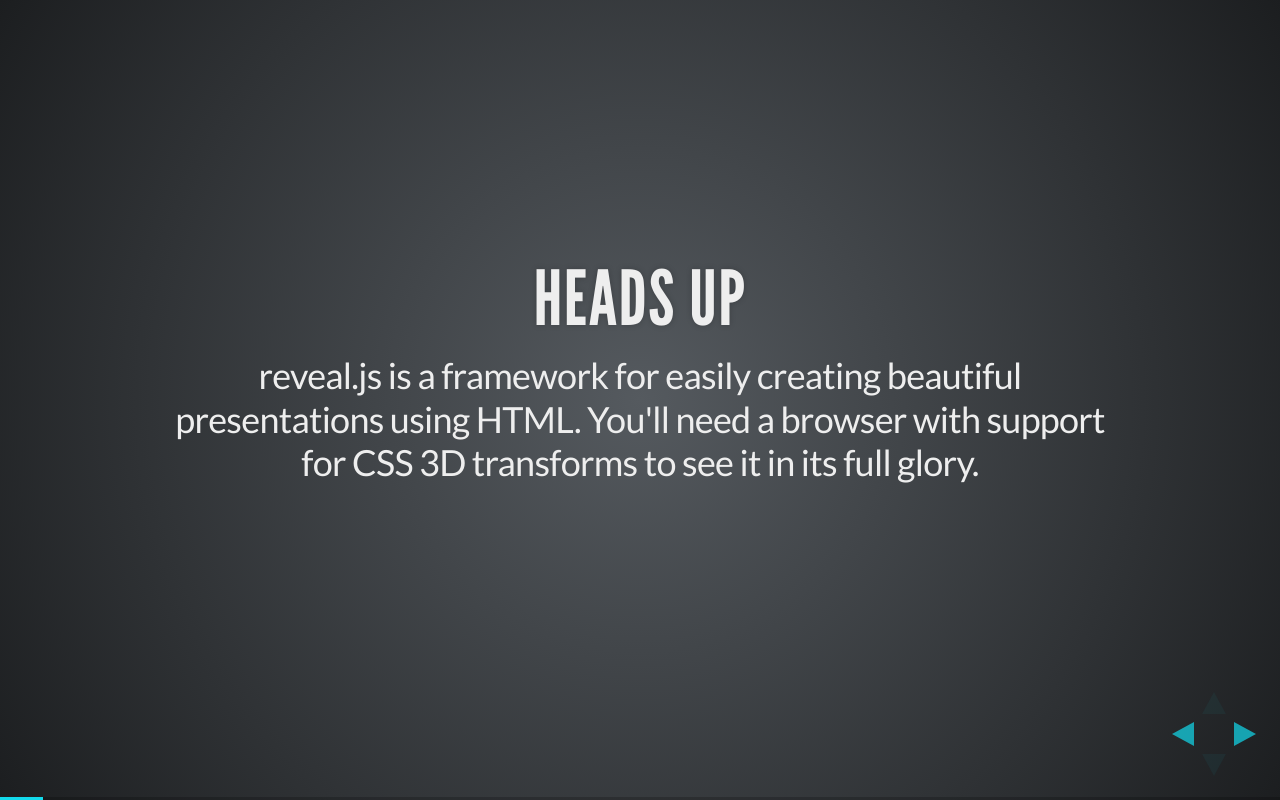
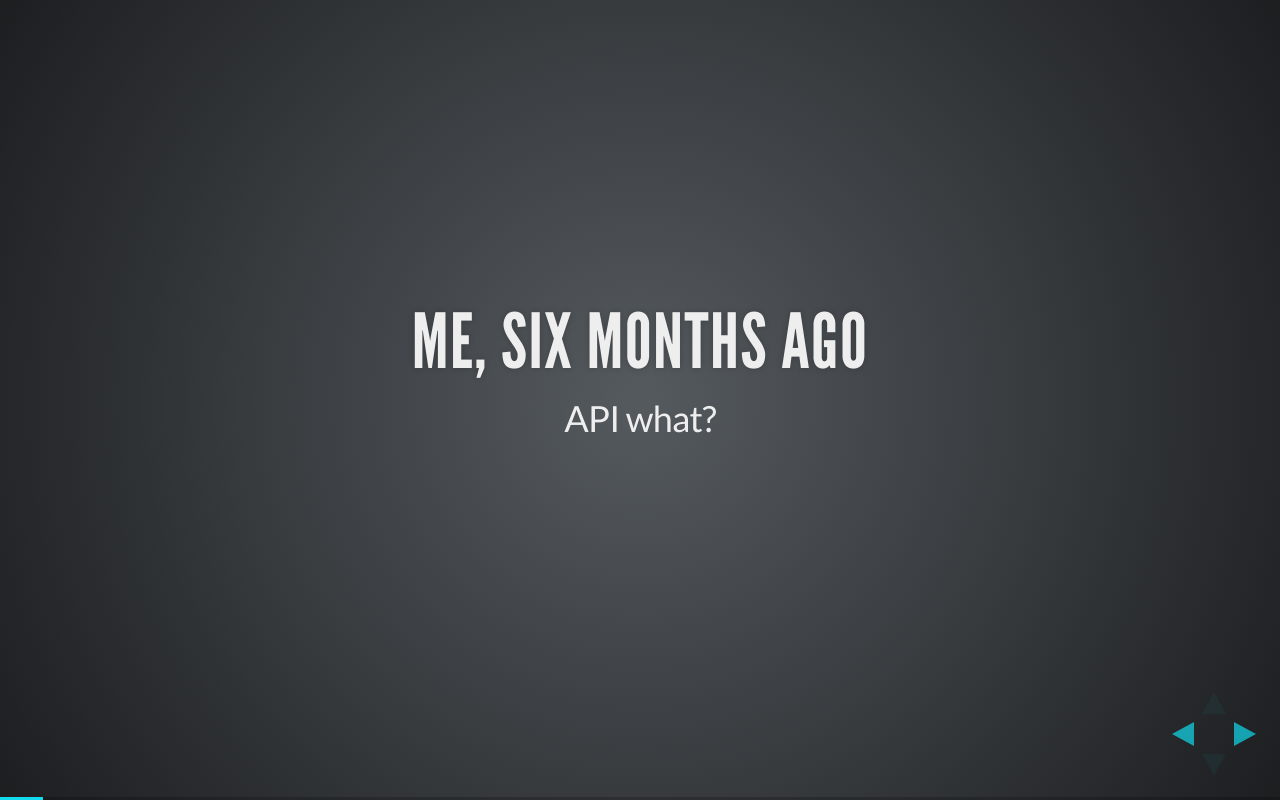
Before and after one commit to meiqimichelle/DC-API-Meetup-Feb26, a website: page index.html in a window 1280 px wide. Both pictures are taken after a click on the element 1251 px from the left and 734 px from the top of the page. Drawn offline with Linux system fonts and the light colour scheme.

Commit message:
First changes to actual content

```diff
--- a/index.html
+++ b/index.html
@@ -4,7 +4,7 @@
 	<head>
 		<meta charset="utf-8">
 
-		<title>reveal.js - The HTML Presentation Framework</title>
+		<title>Open Data and APIs at the Department of the Interior</title>
 
 		<meta name="description" content="A framework for easily creating beautiful presentations using HTML">
 		<meta name="author" content="Hakim El Hattab">
@@ -37,18 +37,17 @@
 			<!-- Any section element inside of this container is displayed as a slide -->
 			<div class="slides">
 				<section>
-					<h1>Reveal.js</h1>
-					<h3>HTML Presentations Made Easy</h3>
+					<h1>Open Data and APIs</h1>
+					<h3>at the Department of the Interior</h3>
 					<p>
-						<small>Created by <a href="http://hakim.se">Hakim El Hattab</a> / <a href="http://twitter.com/hakimel">@hakimel</a></small>
+						<small>From <a href="http://www.mhertzfeld.com/">Michelle Hertzfeld</a> / <a href="http://twitter.com/meiqimichelle">@meiqimichelle</a>, Presidential Innovation Fellow</small>
 					</p>
 				</section>
 
 				<section>
-					<h2>Heads Up</h2>
+					<h2>Me, Six Months Ago</h2>
 					<p>
-						reveal.js is a framework for easily creating beautiful presentations using HTML. You'll need a browser with
-						support for CSS 3D transforms to see it in its full glory.
+						API what?
 					</p>
 
 					<aside class="notes">
```
